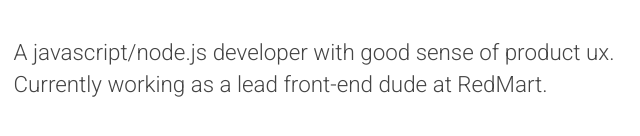
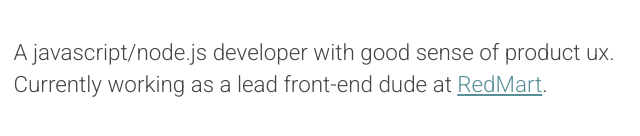
Before and after one commit to sarmadsangi/sarmadsangi.github.io, a website: page index.html in a window 1280 px wide. Shown: the part 384-520 px from the top of the page, 326-966 px from the left. Drawn offline with Linux system fonts and the light colour scheme.

Commit message:
Update index.html

```diff
--- a/index.html
+++ b/index.html
@@ -18,7 +18,7 @@
             <p>
                 A javascript/node.js developer with good sense of product ux.
                 <br>
-                Currently working as a lead front-end dude at RedMart.
+                Currently working as a lead front-end dude at <a href="https://redmart.com">RedMart</a>.
             </p>
         </section>
 
```
